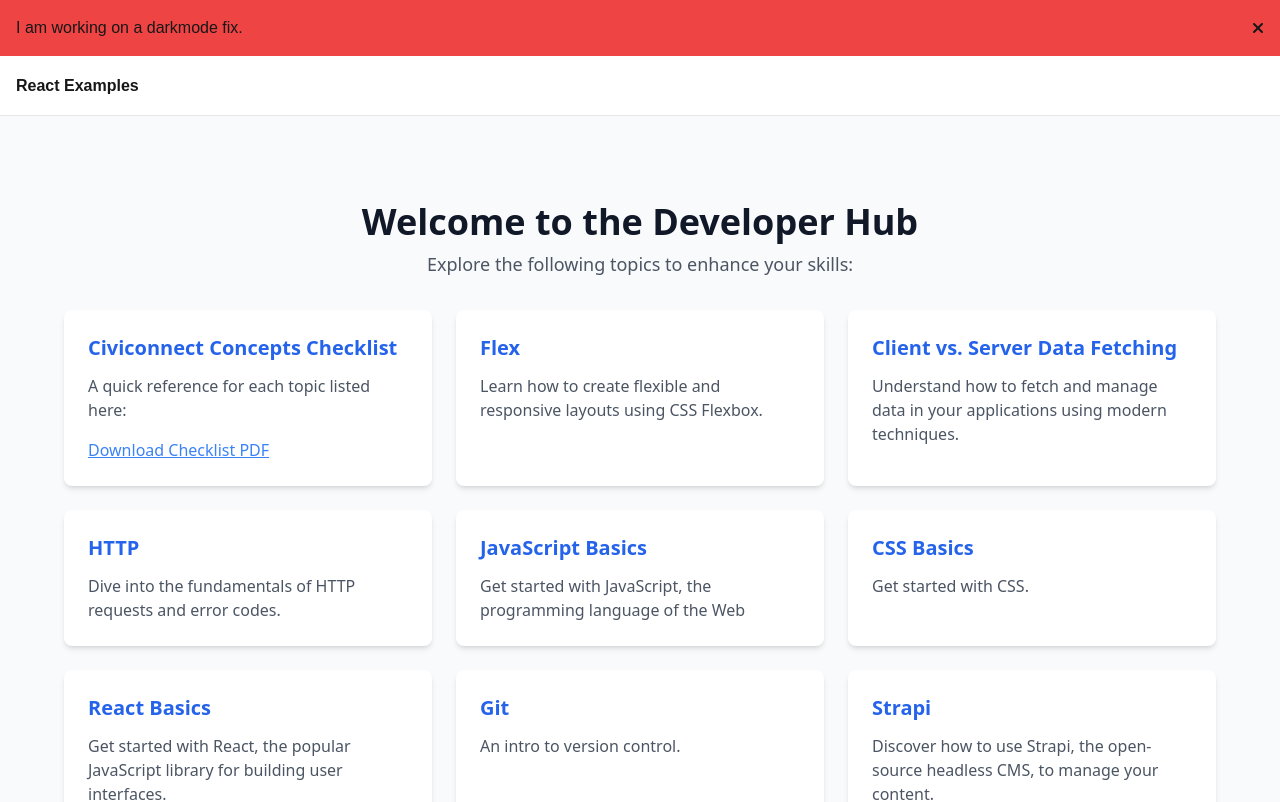
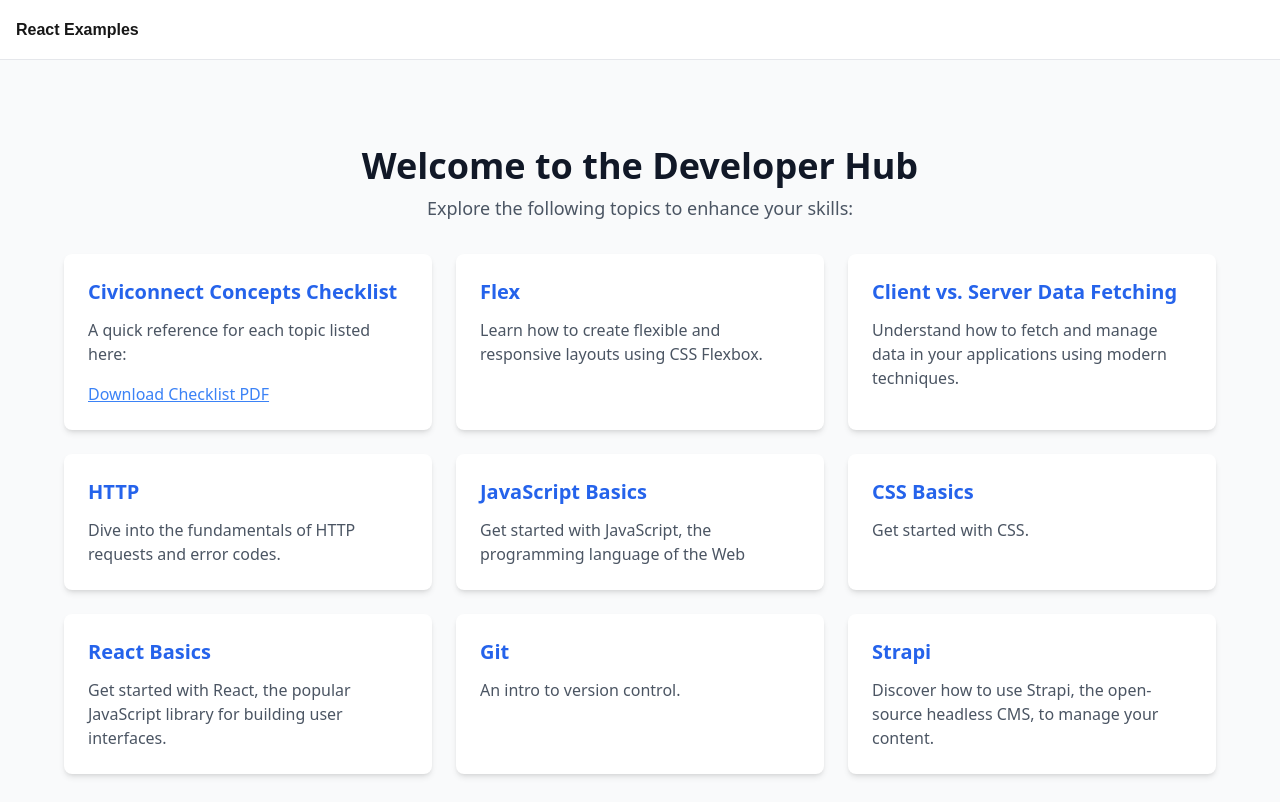
Before and after one commit to DevinBriscall/react, a Next.js app: page / in a window 1280 px wide. Shown: the top 802 px of the page. Built offline with nearby package versions, Linux system fonts and the light colour scheme.

Commit message:
remove darkmode error banner as it is now fixed

```diff
--- a/src/pages/_app.js
+++ b/src/pages/_app.js
@@ -6,12 +6,13 @@
 import { faClose } from "@fortawesome/free-solid-svg-icons";
 
 export default function App({ Component, pageProps }) {
-	const [showBanner, setShowBanner] = useState(true);
+	const [showBanner, setShowBanner] = useState(false);
+	const ERRORMESSAGE = "";
 	return (
 		<>
 			{showBanner && (
 				<div className="bg-red-500 p-4 flex justify-between items-center">
-					<span>I am working on a darkmode fix.</span>
+					<span>{ERRORMESSAGE}</span>
 					<FontAwesomeIcon
 						icon={faClose}
 						onClick={() => setShowBanner(false)}
```
